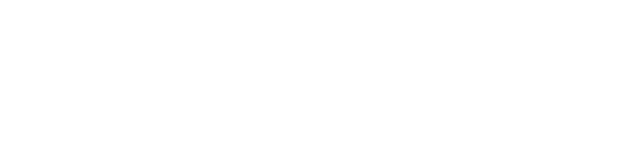
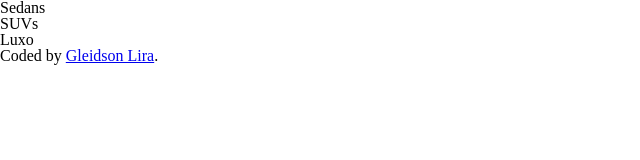
Before and after one commit to GleidsonLira/Cartao3Colunas, a plain HTML site: page index.html in a window 1280 px wide. Shown: the whole page, without its empty margins (0-640 px from the left). Drawn offline with Linux system fonts and the light colour scheme.

Commit message:
Dando continuidade a estrutura HTML

```diff
--- a/index.html
+++ b/index.html
@@ -17,16 +17,29 @@
 
         <div class="container__1">
 
+            <h1>Sedans</h1>
+            <p></p>
+
         </div>
 
         <div class="container__2">
+
+            <h2>SUVs</h2>
+            <p></p>
 
         </div>
 
         <div class="container__3">
 
+            <h3>Luxo</h3>
+            <p></p>
+
         </div>
 
+    </div>
+
+    <div class="attribution">
+        Coded by <a href="https://www.linkedin.com/in/gleidson-lira/">Gleidson Lira</a>.
     </div>
 
 </body>
```
